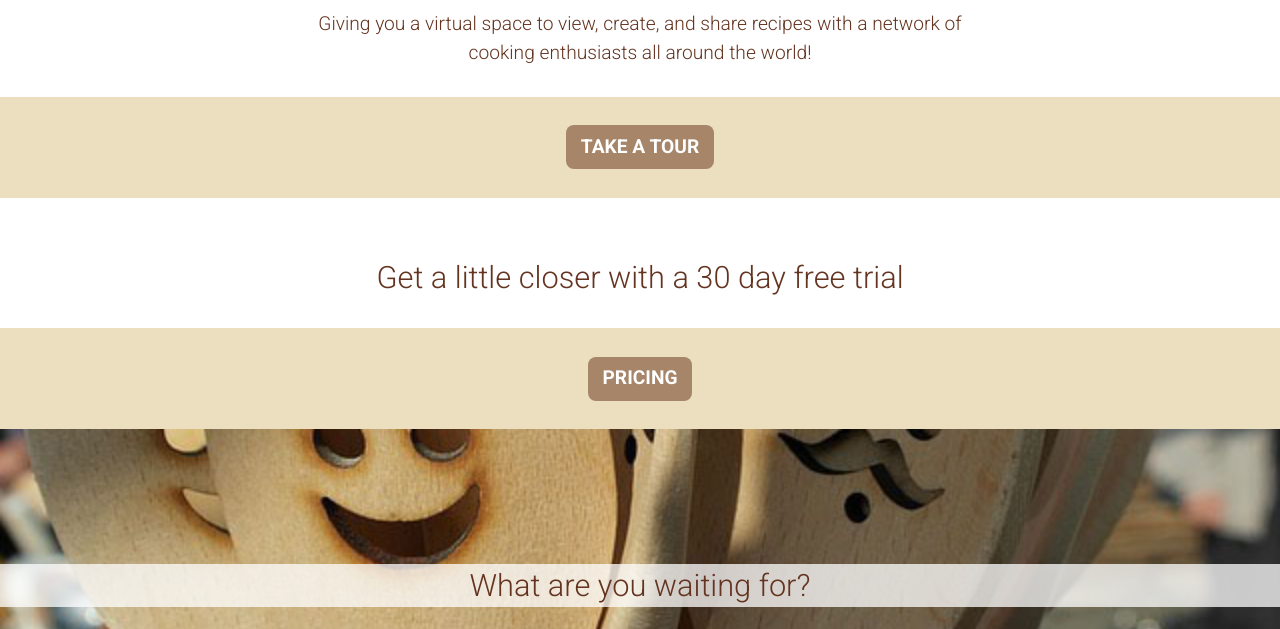
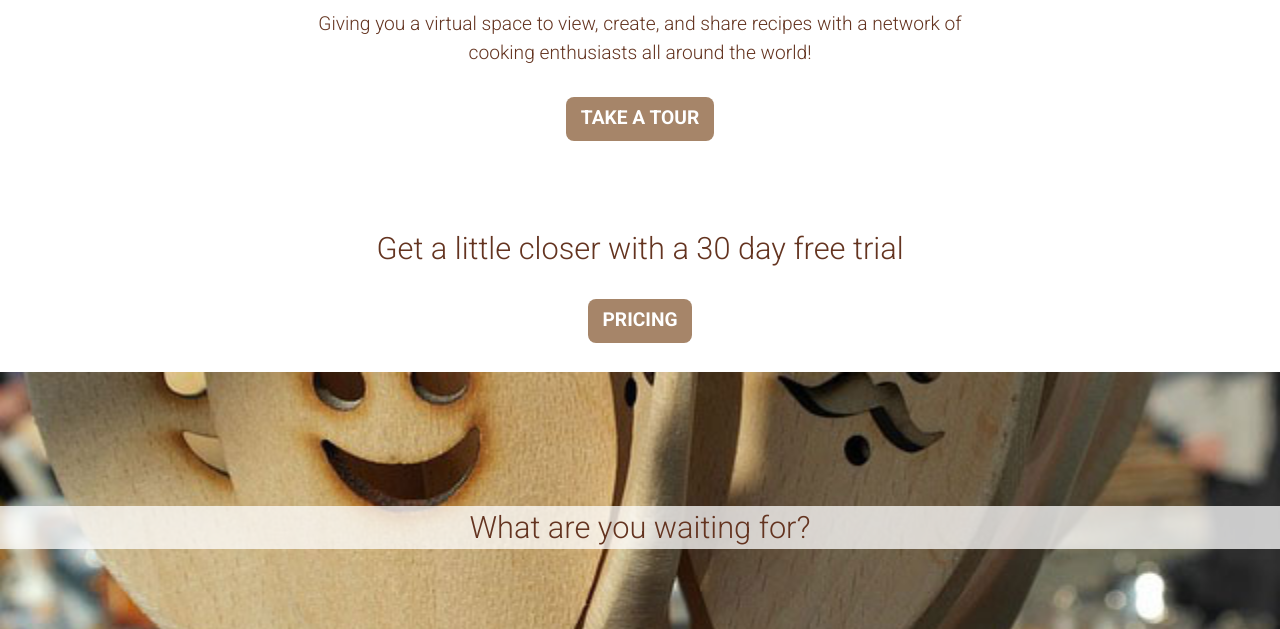
Before and after one commit to arial-alisha/dsn1675-saas-website, a plain HTML site: page index.html in a window 1280 px wide. Shown: the part 633-1262 px from the top of the page. Drawn offline with Linux system fonts and the light colour scheme.

Commit message:
home page adjustments

```diff
--- a/index.html
+++ b/index.html
@@ -57,7 +57,7 @@ accomplish </p>
     </div>
 
 
-    <div class="back1 text-center pad-t pad-b">
+    <div class="text-center pad-b">
         <a href="tour.html" class="btn bold text-center">TAKE A TOUR</a>
     </div>
 
@@ -84,7 +84,7 @@ accomplish </p>
         </div>
     </div>
 
-    <div class="back1 text-center pad-t pad-b">
+    <div class="text-center pad-b">
         <a href="pricing.html" class="btn bold text-center">PRICING</a>
     </div>
 
```
